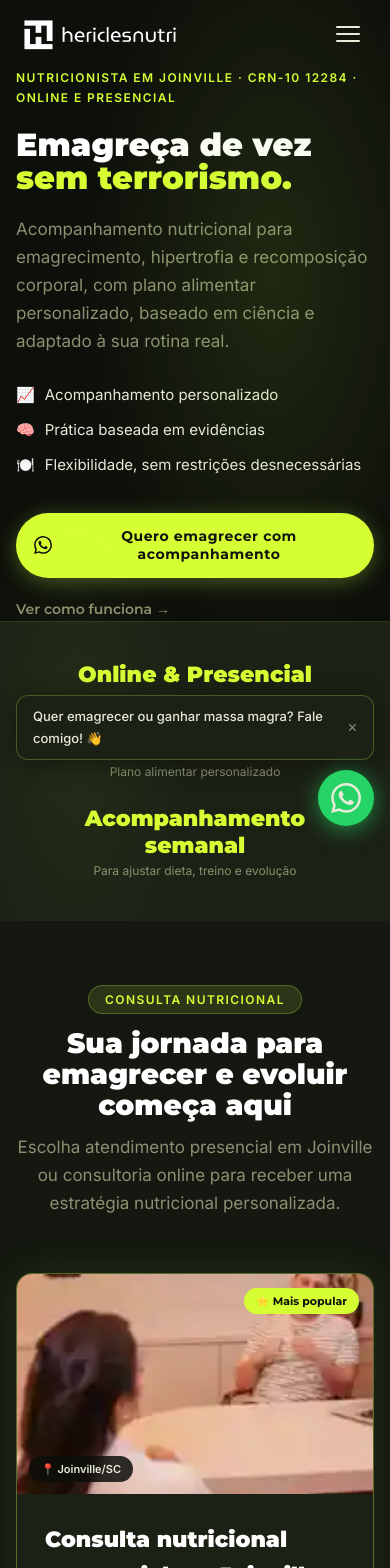
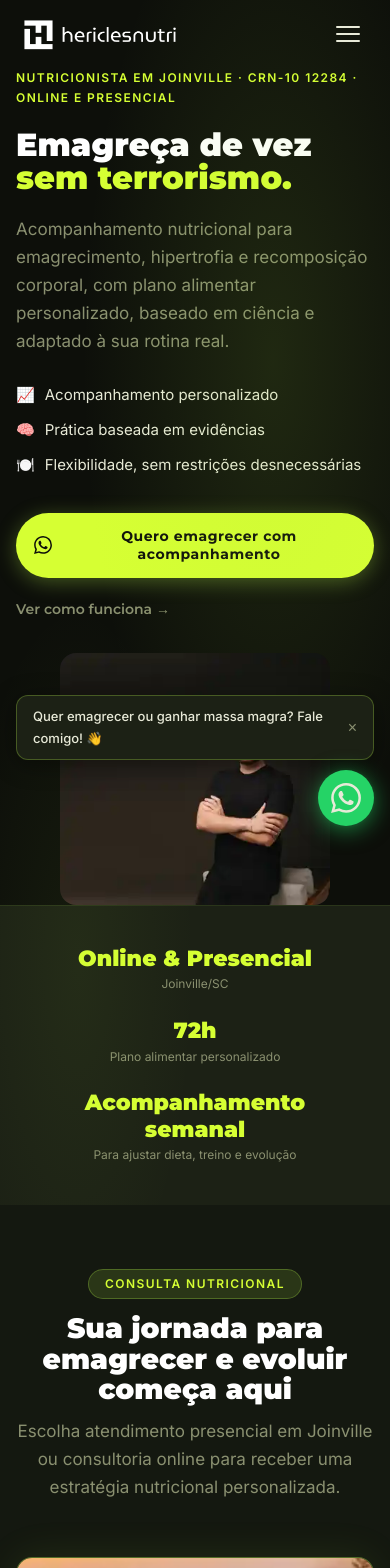
Before and after one commit to hericlesferreira/hericlesnutricionista-site, a React (Vite) app: page / in a window 390 px wide. Shown: the top 1568 px of the page. Built offline with nearby package versions, Linux system fonts and the light colour scheme.

Commit message:
style: enquadramentos e responsividade das fotos profissionais

```diff
--- a/src/App.css
+++ b/src/App.css
@@ -697,3 +697,17 @@ ul { list-style: none; }
 .services-seo__card p{font-size:14px;color:var(--muted)}
 .services-seo__card span{margin-top:auto;color:var(--accent);font-weight:700;font-size:14px}
 @media(max-width:720px){.services-seo__grid{grid-template-columns:1fr}.services-seo__card{padding:25px}}
+
+
+/* Fotos profissionais atuais: cortes equilibrados em diferentes dispositivos */
+.hero__img-frame{max-width:500px;background:transparent;border:none;box-shadow:none}
+.hero__photo{width:100%;height:auto;object-fit:contain}
+.service-card__img-wrap img{object-position:center 34%}
+.sobre__img-wrap{max-width:380px}
+.sobre__img-wrap img{aspect-ratio:4/5;object-fit:cover}
+.localizacao__photo{width:180px;height:210px;object-fit:cover;object-position:center 22%;margin-top:24px;border-radius:14px;border:1px solid rgba(168,224,68,.25)}
+@media(max-width:768px){
+ .hero__img-wrap{display:flex;max-width:270px;margin:0 auto}
+ .hero__img-frame{border:0;box-shadow:none}
+ .localizacao__photo{width:160px;height:190px}
+}
```
